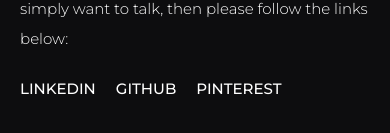
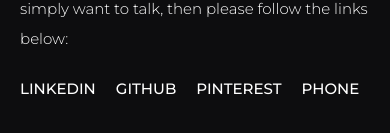
Before and after one commit to rafalkubacki/headless-rafalkubacki, a Next.js app: page / in a window 390 px wide. Shown: the part 603-736 px from the top of the page. Built offline with nearby package versions, Linux system fonts and the light colour scheme.

Commit message:
phone number

```diff
--- a/pages/index.js
+++ b/pages/index.js
@@ -31,6 +31,9 @@ export default function Home() {
             <li>
               <a href='https://www.pinterest.com/rafalkubacki/' target='_blank' rel='nofollow noopener noreferrer'>Pinterest</a>
             </li>
+            <li>
+              <a href='tel:+48787622468' target='_blank' rel='nofollow noopener noreferrer'>Phone</a>
+            </li>
           </ul>
         </div>
       </main>
```
